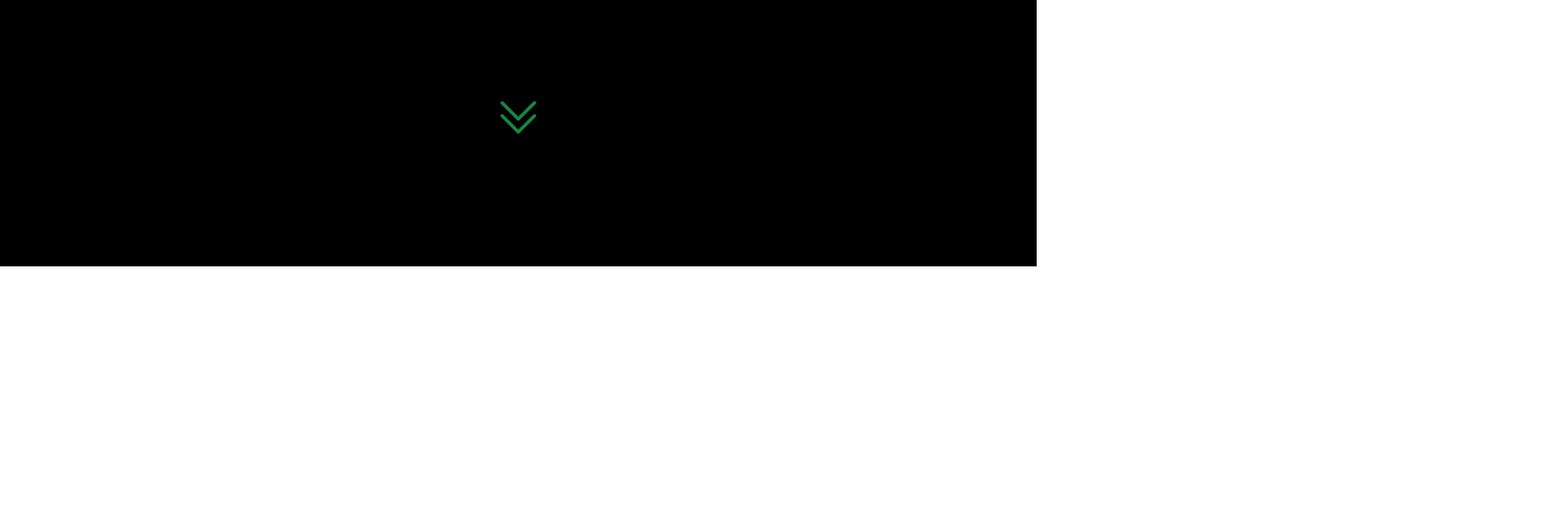
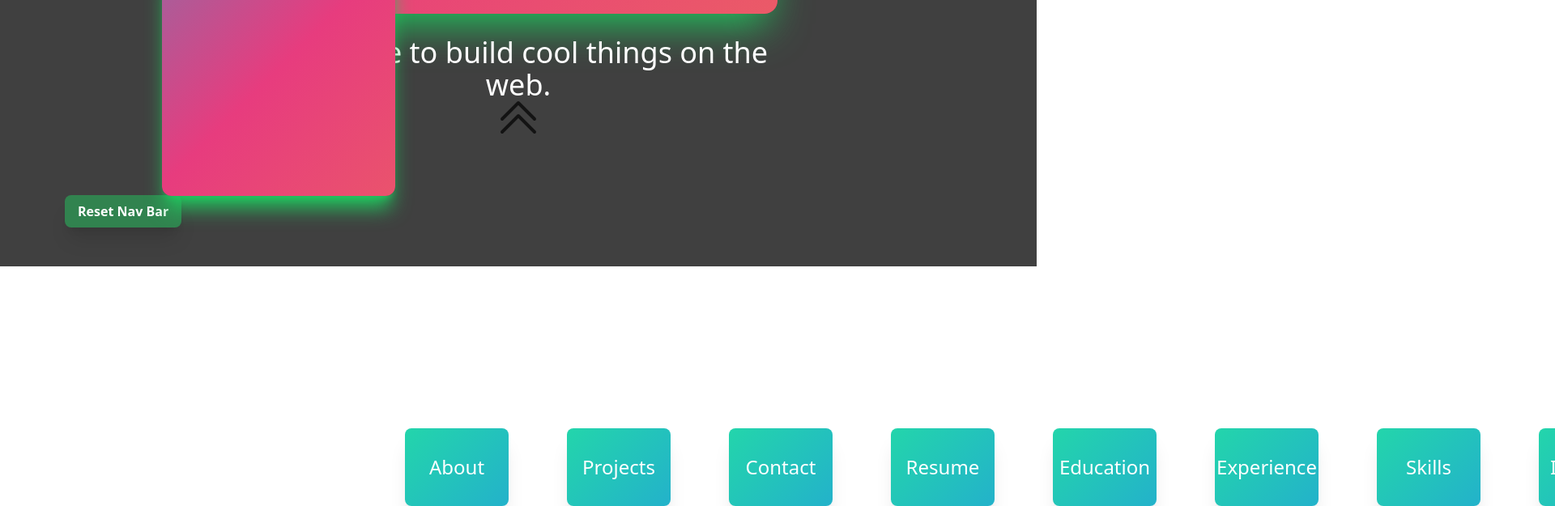
Before and after one commit to CodingShields/Mike-Shields-Portfolio, a React (Vite) app: page / in a window 1280 px wide. Shown: the part 471-1096 px from the top of the page at 81% size, 1920 px wide, since content can reach past the window. Before the commit the page ends 1064 px from the top, so only its background shows below. Built offline with nearby package versions, Linux system fonts and the light colour scheme.

Commit message:
working on navbar refactor

```diff
--- a/src/App.jsx
+++ b/src/App.jsx
@@ -1,12 +1,9 @@
-import { useState } from "react";
-import SectionOne from "./pages/components/sectionOne";
+import HomePage from "./pages/components/HomePage";
 
 function App() {
   return (
-    <div
-    className="w-full h-screen "
-    >
-      <SectionOne />
+    <div className="w-full h-screen ">
+      <HomePage />
     </div>
   );
 }
--- /dev/null
+++ b/src/assets/boxStateLargeSceen.jsx
@@ -0,0 +1,76 @@
+const boxStateLargeScreen = [
+  {
+    id: 1,
+    name: "About",
+    x: 600,
+    y: 1500,
+    startingX: 600,
+    startingY: 1500,
+    selected: false,
+  },
+  {
+    id: 2,
+    name: "Projects",
+    x: 900,
+    y: 1500,
+    startingX: 800,
+    startingY: 1500,
+    selected: false,
+  },
+  {
+    id: 3,
+    name: "Contact ",
+    x: 1200,
+    y: 1500,
+    startingX: 1000,
+    startingY: 1500,
+    selected: false,
+  },
+  {
+    id: 4,
+    name: "Resume  ",
+    x: 1500,
+    y: 1500,
+    startingX: 1200,
+    startingY: 1500,
+    selected: false,
+  },
+  {
+    id: 5,
+    name: "Education",
+    x: 1800,
+    y: 1500,
+    startingX: 1400,
+    startingY: 1500,
+    selected: false,
+  },
+  {
+    id: 6,
+    name: "Experience",
+    x: 2100,
+    y: 1500,
+    startingX: 1600,
+    startingY: 1500,
+    selected: false,
+  },
+  {
+    id: 7,
+    name: "Skills",
+    x: 2400,
+    y: 1500,
+    startingX: 1800,
+    startingY: 1500,
+    selected: false,
+  },
+  {
+    id: 8,
+    name: "Interests",
+    x: 2800,
+    y: 1500,
+    startingX: 2000,
+    startingY: 1500,
+    selected: false,
+  },
+];
+
+export default boxStateLargeScreen;
--- /dev/null
+++ b/src/assets/tabBoxStyle.jsx
@@ -0,0 +1,13 @@
+const tabBoxStyleLarge = {
+  left: 200,
+  top: 780,
+};
+
+export default { tabBoxStyleLarge };
+
+const tabBoxStyleSmall = {
+  left: 200,
+  top: 780,
+};
+
+export { tabBoxStyleSmall };
--- a/src/pages/components/DragContainer.jsx
+++ b/src/pages/components/DragContainer.jsx
@@ -1,23 +1,63 @@
 import { useEffect, useState } from "react";
 import navBarList from "../../assets/navBarList";
 import boxState from "../../assets/boxState";
+import boxStateLargeScreen from "../../assets/boxStateLargeSceen";
+import "../../sectionOne.css";
 
-const DragContainer = () => {
-  const [currentTab, setCurrentTab] = useState(null);
-
+const DragContainer = ({ setOpenTab }) => {
+  const [box, setBox] = useState(boxState);
+  const [currentTab, setCurrentTab] = useState("");
   const [currentBox, setCurrentBox] = useState({
     id: null,
     name: "",
     x: 0,
     y: 0,
   });
+  const [screenSize, setScreenSize] = useState({
+    width: window.innerWidth,
+    height: window.innerHeight,
+  });
 
-  const [box, setBox] = useState(boxState);
+  console.log(screenSize);
+  useEffect(() => {
+    const handleResize = () => {
+      setScreenSize({
+        width: window.innerWidth,
+        height: window.innerHeight,
+      });
+      if (screenSize.width > 2600) {
+        setBox(boxStateLargeScreen);
+      } else {
+        setBox(boxState);
+      }
+    };
+    window.addEventListener("resize", handleResize);
+    return () => {
+      window.removeEventListener("resize", handleResize);
+    };
+  }, []);
 
   const handleDragEnd = (event) => {
     const currentEvent = event.target.id;
     const currentX = event.clientX;
     const currentY = event.clientY;
+    const currentBoxName = event.target.innerText;
+    const prevBoxId = currentBox.id;
+    if (prevBoxId !== currentEvent) {
+      setBox((prev) => {
+        return prev.map((item) => {
+          if (item.id === parseInt(prevBoxId)) {
+            return {
+              ...item,
+              x: item.startingX,
+              y: item.startingY,
+              selected: false,
+            };
+          }
+          return item;
+        });
+      });
+    }
     setBox((prev) => {
       return prev.map((item) => {
         if (item.id === parseInt(currentEvent)) {
@@ -25,6 +65,7 @@ const DragContainer = () => {
             ...item,
             x: currentX,
             y: currentY,
+            selected: changeBoxBoolean(currentBox),
           };
         } else {
           return item;
@@ -33,9 +74,10 @@ const DragContainer = () => {
     });
     setCurrentBox({
       id: currentEvent,
-      name: "",
+      name: currentBoxName,
       x: currentX,
       y: currentY,
+      selected: changeBoxBoolean(currentBox),
     });
   };
 
@@ -43,33 +85,60 @@ const DragContainer = () => {
     setBox(boxState);
   };
 
+  const changeBoxBoolean = (currentBox) => {
+    if (
+      currentBox.x > 200 &&
+      currentBox.x < 700 &&
+      currentBox.y < 850 &&
+      currentBox.y > 500
+    ) {
+      return true;
+    } else {
+      return false;
+    }
+  };
+
   useEffect(() => {
     const div = document.getElementById("0");
     const location = div.getBoundingClientRect();
+
     if (currentBox.x > location.left && currentBox.x < location.right) {
       if (currentBox.y > location.top && currentBox.y < location.bottom) {
+        setBox((prev) => {
+          return prev.map((item) => {
+            if (item.id === parseInt(currentBox.id)) {
+              setOpenTab(currentBox);
+              return {
+                ...item,
+                x: 300,
+                y: 650,
+              };
+            } else {
+              return item;
+            }
+          });
+        });
       }
     }
   }, [currentBox]);
 
-  // function classNames(...classes) {
-  //   return classes.filter(Boolean).join(" ");
-  // }
-
   return (
     <div>
       <button
-        className="bg-green-500 hover:bg-green-700 text-white font-bold py-2 px-4 absolute bottom-500 left-0 ml-20"
+        className="bg-green-500 bg-opacity-50 hover:scale-125 hover:bg-opacity-100 text-white font-bold py-2 px-4 absolute bottom-500 left-0 ml-20 duration-300 ease-in-out rounded-lg shadow-xl "
         onClick={resetPosition}
       >
-        Reset Boxes
+        Reset Nav Bar
       </button>
       {box.map((item, index) => {
         return (
           <div
             key={index}
             id={item.id}
-            className="h-24 w-32 text-white text-2xl flex justify-center items-center bg-green-500 bg-opacity-50 shadow-xl z-20 rounded-lg hover:cursor-grab active:cursor-grabbing"
+            value={item.name}
+            className={
+              "h-24 w-32 text-white text-2xl flex justify-center items-center hover:shadow-green-400 cardBG shadow-xl z-20 rounded-lg transition-all hover:border-2 hover:border-white hover:cursor-grab active:cursor-grabbing hover:scale-125 duration-300 ease-in-out"
+            }
             draggable
             onDragEnd={(e) => handleDragEnd(e)}
             style={{
@@ -87,12 +156,13 @@ const DragContainer = () => {
         id="0"
         style={{
           left: 200,
-          top: 500,
+          top: 425,
         }}
-        className="w-72 h-72 flex flex-col justify-center items-center absolute  border-2 border-black shadow-black shadow-xl rounded-xl "
+        className="w-72 h-72 flex flex-col justify-start items-center absolute sectionOneCard  shadow-green-500 shadow-xl rounded-xl "
       >
-        <h1 className="text-2xl text-white text-center mt-4">Place Tab Here</h1>
-        <div id="99" className="w-64 h-64 "></div>
+        <h1 className="text-2xl text-white text-center mt-4 animate-bounce">
+          Place Tab Here
+        </h1>
       </div>
     </div>
   );
--- a/src/pages/components/sectionOne.jsx
+++ b/src/pages/components/HomePage.jsx
@@ -1,14 +1,13 @@
 import { useState, useEffect } from "react";
-import Tabs from "./tabs";
-import Modal from "./resumeModal";
-import "../../sectionOne.css";
 import DoubleChevDownBtn from "./buttons/doubleChevDownBtn";
 import DoubleChevUpBtn from "./buttons/doubleChevUpBtn";
 import DragContainer from "./DragContainer";
+import ResumeModal from "./resumeModal";
 
-const SectionOne = () => {
+const HomePage = () => {
   const [tabsActive, setTabsActive] = useState(true);
-  const [parentCurrentTab, setParentCurrentTab] = useState(null);
+  const [tabName, setTabName] = useState("");
+
   const handleTabsActive = () => {
     setTabsActive(!tabsActive);
   };
@@ -17,13 +16,23 @@ const SectionOne = () => {
     return classes.filter(Boolean).join(" ");
   }
 
-  useEffect(() => {
-    setTabsActive(false);
-  }, []);
+  // useEffect(() => {
+  //   setTabsActive(false);
+  // }, []);
 
-  const updateParentCurrentTab = (newTab) => {
-    console.log(parentCurrentTab);
-    setParentCurrentTab(newTab);
+  const updateCurrentTab = (currentBox) => {
+    const name = currentBox.name;
+    const value = currentBox.selected;
+    if (value === true) {
+      setTabName(name);
+    } else {
+      setTabName("");
+    }
+    console.log(currentBox);
+  };
+
+  const closeModal = () => {
+    setTabName("");
   };
 
   return (
@@ -31,16 +40,16 @@ const SectionOne = () => {
       className={classNames(
         "w-full h-full justify-center items-center flex flex-col transition-background ease-in-out duration-700 ",
         tabsActive
-          ? "bg-black cardBG" // Opacity set to 1 when active
+          ? "bg-black bg-opacity-75" // Opacity set to 1 when active
           : "bg-black ", // Opacity set to 0 when not active
       )}
     >
       <div
         className={classNames(
           "flex flex-col h-2/4 w-2/4  bopacity-0 justify-center items-center content-center transition-all text-center ",
-          // tabsActive
-          //   ? " delay-1000 duration-1000 rounded-2xl shadow-2xl shadow-green-400 cardBG"
-          //   : "delay-800 duration-1000 ",
+          tabsActive
+            ? " delay-1000 duration-1000 rounded-2xl shadow-2xl shadow-green-500 sectionOneCard"
+            : "delay-800 duration-1000 ",
         )}
       >
         <p className="text-6xl py-3 text-white ">Welcome to my portfolio!</p>
@@ -72,9 +81,7 @@ const SectionOne = () => {
             ? "ease-in duration-700 opacity-100"
             : "ease-out duration-700 opacity-0 "
         }`}
-      >
-        {/* <Tabs handleTabClick={handleTabClick} /> */}
-      </div>
+      ></div>
       <div
         className={
           (classNames = ` ${
@@ -91,13 +98,10 @@ const SectionOne = () => {
           <DoubleChevDownBtn handleTabsActive={handleTabsActive} />
         )}
       </div>
-      {tabsActive ? (
-        <DragContainer setCurrentTab={updateParentCurrentTab} />
-      ) : (
-        ""
-      )}
+        {tabsActive ? <DragContainer setOpenTab={updateCurrentTab} /> : ""}
+      {tabName === "Resume" ? <ResumeModal closeModal={closeModal} /> : ""}
     </div>
   );
 };
 
-export default SectionOne;
+export default HomePage;
--- a/src/pages/layout/navbar.jsx
+++ /dev/null
@@ -1,21 +0,0 @@
-import logo from '../../assets/images/logo.svg'
-
-
-const NavBar = () => {
-
-
-  return (
-    <div className="bg-blackflex flex-row justify-between items-center p-4 shadow-2xl">
-      <div className=" h-fit w-fit">
-        <img src={logo} alt="logo" className=" w-1/4" />
-      </div>
-      <div className="flex flex-row justify-end">
-        <button className="bg-white text-black p-2 rounded-lg m-2">
-          Resume
-        </button>
-      </div>
-    </div>
-  );
-}
-
-export default NavBar
--- a/src/sectionOne.css
+++ b/src/sectionOne.css
@@ -1,8 +1,7 @@
 .cardBG {
   background: linear-gradient(-45deg, #ee7752, #e73c7e, #23a6d5, #23d5ab);
   background-size: 400% 400%;
-  animation: gradient 4s ease infinite;
-  animation: opacity 2s ease;
+  animation: gradient s ease infinite;
   height: 100%;
   width: 100%;
 }
```
Also changed, not shown: src/assets/boxState.jsx (+25 -11 lines), src/pages/components/resumeModal.jsx (+39 -8 lines), src/pages/components/tabs.jsx (deleted, +0 -50 lines), src/pages/aboutSection.jsx (renamed from src/pages/components/aboutSection.jsx), src/pages/components/StacksComp.jsx (added).
